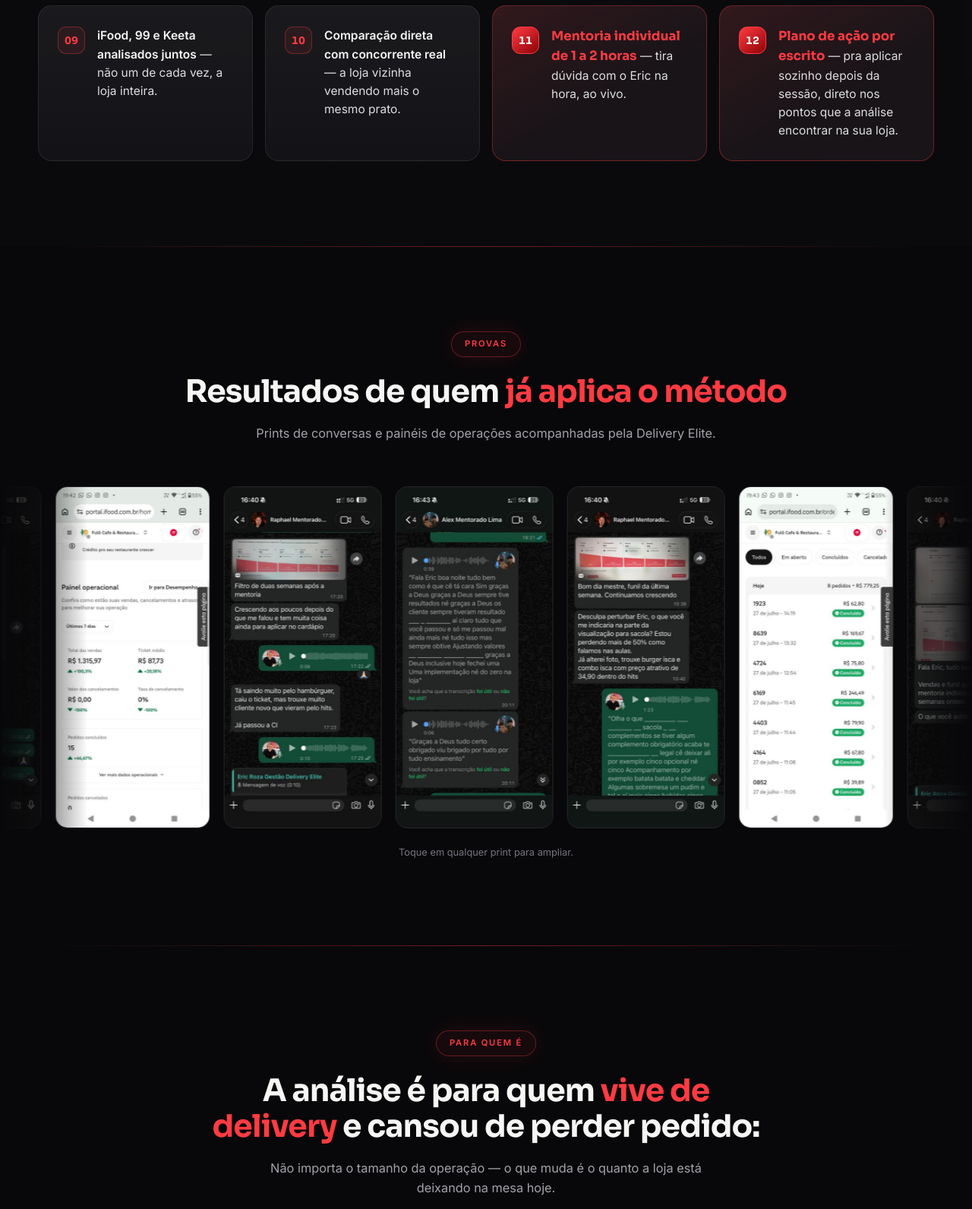
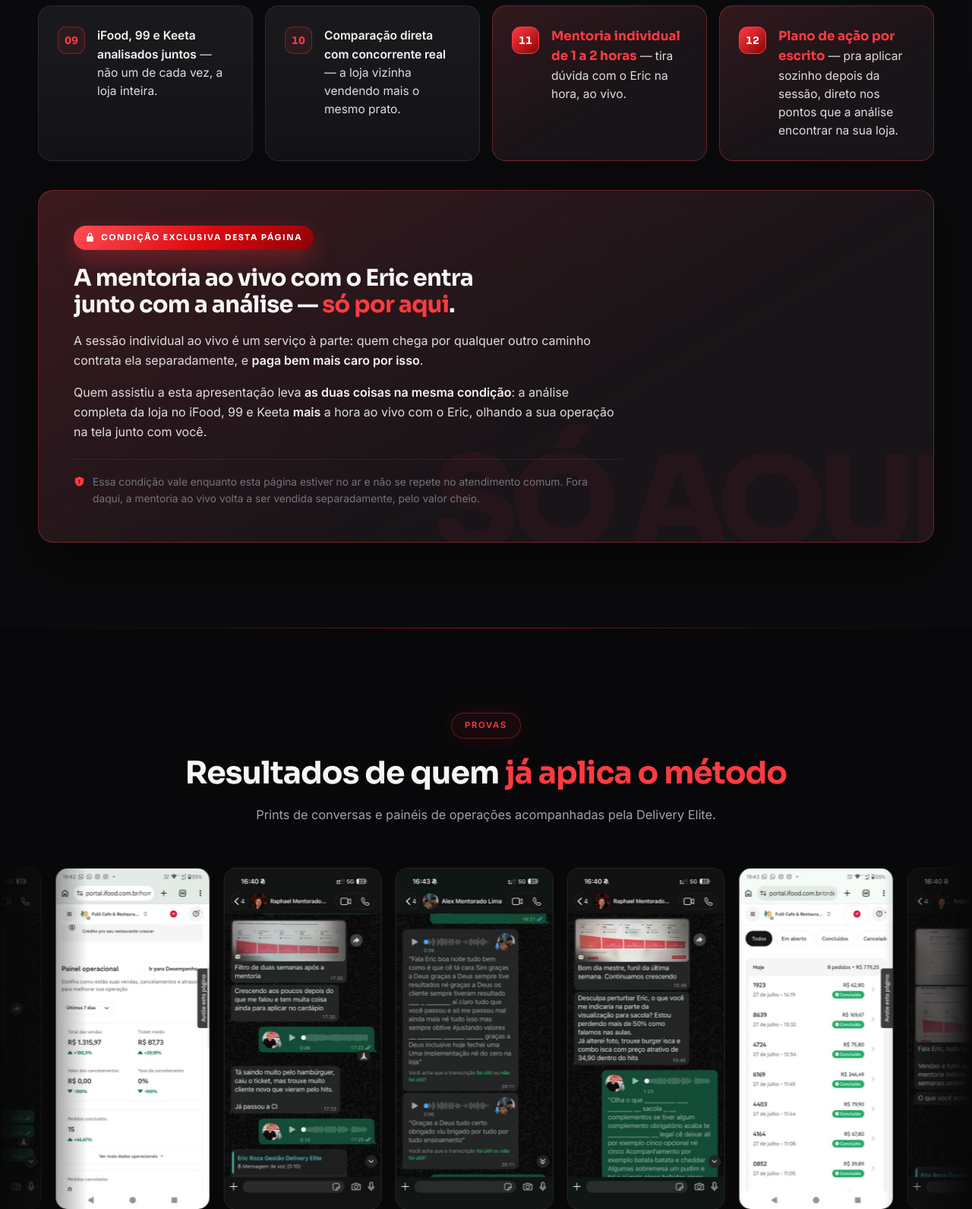
Before and after one commit to gabriellasaro-ui/LP---DELIVERY-ELITE--VSL-, a Flask app: template templates/vsl-analise-gravada.html in a window 1280 px wide. Shown: the part 1931-3522 px from the top of the page at 76% size. Run offline with Flask 3, Linux system fonts and the light colour scheme; the template is opened without the code that fills it, so the values that code supplies are empty.

Commit message:
3erwerwe

```diff
--- a/templates/vsl-analise-gravada.html
+++ b/templates/vsl-analise-gravada.html
@@ -693,6 +693,18 @@
       margin-top: clamp(40px, 5vw, 58px);
     }
 
+    /* Grade travada em 3 colunas: com auto-fit a ultima secao caia em
+       4 + 2 e a segunda linha ficava orfa no meio da tela. */
+    .grid-3 { grid-template-columns: repeat(3, 1fr); }
+
+    @media (max-width: 900px) {
+      .grid-3 { grid-template-columns: repeat(2, 1fr); }
+    }
+
+    @media (max-width: 620px) {
+      .grid-3 { grid-template-columns: 1fr; }
+    }
+
     /* ============ CARDS ============ */
     .card {
       position: relative;
@@ -806,6 +818,99 @@
       font-family: var(--font-display);
       font-weight: 700;
       font-size: 1.08em;
+    }
+
+
+    /* ============ BLOCO DE EXCLUSIVIDADE ============ */
+    .exclusive {
+      position: relative;
+      margin-top: clamp(26px, 3.2vw, 38px);
+      padding: clamp(30px, 4vw, 46px);
+      overflow: hidden;
+      border: 1px solid var(--line-strong);
+      border-radius: 20px;
+      background:
+        linear-gradient(150deg, rgba(255, 59, 66, 0.17), rgba(255, 59, 66, 0.02) 64%),
+        var(--ink-3);
+      box-shadow: 0 26px 62px rgba(0, 0, 0, 0.5);
+    }
+
+    /* Marca de fundo: reforca a exclusividade sem ocupar espaco de leitura */
+    .exclusive::before {
+      content: "SÓ AQUI";
+      position: absolute;
+      right: -14px;
+      bottom: -34px;
+      color: rgba(255, 59, 66, 0.06);
+      font-family: var(--font-display);
+      font-size: clamp(78px, 13vw, 168px);
+      font-weight: 800;
+      letter-spacing: -0.06em;
+      line-height: 1;
+      pointer-events: none;
+    }
+
+    .exclusive > * { position: relative; z-index: 1; }
+
+    .exclusive-tag {
+      display: inline-flex;
+      align-items: center;
+      gap: 8px;
+      padding: 7px 15px;
+      border-radius: 999px;
+      background: linear-gradient(135deg, #ff4f55, var(--red) 54%, var(--red-deep));
+      color: #ffffff;
+      font-family: var(--font-display);
+      font-size: 0.67rem;
+      font-weight: 700;
+      letter-spacing: 0.15em;
+      text-transform: uppercase;
+      box-shadow: 0 12px 30px rgba(255, 59, 66, 0.3);
+    }
+
+    .exclusive-tag svg { width: 13px; height: 13px; fill: currentColor; }
+
+    .exclusive h3 {
+      max-width: 780px;
+      margin: 20px 0 0;
+      font-family: var(--font-display);
+      font-size: clamp(1.28rem, 2.7vw, 1.9rem);
+      font-weight: 700;
+      line-height: 1.18;
+      letter-spacing: -0.022em;
+      text-wrap: balance;
+    }
+
+    .exclusive h3 em { font-style: normal; color: var(--red-bright); }
+
+    .exclusive p {
+      max-width: 720px;
+      margin: 16px 0 0;
+      color: #dededf;
+      font-size: 1rem;
+      line-height: 1.62;
+      text-wrap: pretty;
+    }
+
+    .exclusive p b { color: var(--text); font-weight: 600; }
+
+    .exclusive-note {
+      display: flex;
+      gap: 10px;
+      align-items: flex-start;
+      margin-top: 22px !important;
+      padding-top: 18px;
+      border-top: 1px dashed rgba(255, 59, 66, 0.28);
+      color: var(--text-dim) !important;
+      font-size: 0.86rem !important;
+    }
+
+    .exclusive-note svg {
+      flex: 0 0 auto;
+      margin-top: 3px;
+      width: 15px;
+      height: 15px;
+      fill: var(--red-bright);
     }
 
     /* ============ CARROSSEL DE PROVAS ============ */
@@ -1189,6 +1294,31 @@
             <p><b>Plano de ação por escrito</b> — pra aplicar sozinho depois da sessão, direto nos pontos que a análise encontrar na sua loja.</p>
           </li>
         </ul>
+
+        <!-- Ancora de exclusividade: explica por que a mentoria ao vivo
+             aparece dentro desta oferta e nao em qualquer outro lugar. -->
+        <div class="exclusive reveal">
+          <span class="exclusive-tag">
+            <svg viewBox="0 0 24 24" aria-hidden="true"><path d="M12 1a5 5 0 0 0-5 5v3H6a2 2 0 0 0-2 2v9a2 2 0 0 0 2 2h12a2 2 0 0 0 2-2v-9a2 2 0 0 0-2-2h-1V6a5 5 0 0 0-5-5zm-3 8V6a3 3 0 1 1 6 0v3H9z"/></svg>
+            Condição exclusiva desta página
+          </span>
+          <h3>A mentoria ao vivo com o Eric entra junto com a análise — <em>só por aqui</em>.</h3>
+          <p>
+            A sessão individual ao vivo é um serviço à parte: quem chega por qualquer outro
+            caminho contrata ela separadamente, e <b>paga bem mais caro por isso</b>.
+          </p>
+          <p>
+            Quem assistiu a esta apresentação leva <b>as duas coisas na mesma condição</b>:
+            a análise completa da loja no iFood, 99 e Keeta <b>mais</b> a hora ao vivo com o Eric,
+            olhando a sua operação na tela junto com você.
+          </p>
+          <p class="exclusive-note">
+            <svg viewBox="0 0 24 24" aria-hidden="true"><path d="M12 2 3 6v6c0 5.2 3.8 9.4 9 10 5.2-.6 9-4.8 9-10V6l-9-4zm0 6a1.2 1.2 0 0 1 1.2 1.2v4a1.2 1.2 0 0 1-2.4 0v-4A1.2 1.2 0 0 1 12 8zm0 9.6a1.3 1.3 0 1 1 0-2.6 1.3 1.3 0 0 1 0 2.6z"/></svg>
+            <span>Essa condição vale enquanto esta página estiver no ar e não se repete no
+            atendimento comum. Fora daqui, a mentoria ao vivo volta a ser vendida separadamente,
+            pelo valor cheio.</span>
+          </p>
+        </div>
       </div>
     </section>
 
@@ -1286,7 +1416,7 @@
           </p>
         </div>
 
-        <ul class="grid">
+        <ul class="grid grid-3">
           <li class="card reveal">
             <span class="card-num">01</span>
             <p>Donos de restaurantes e bares que querem <b>lucrar mais no delivery</b>.</p>
@@ -1322,7 +1452,8 @@
           <span class="section-tag">Próximo passo</span>
           <h2 id="final-title">Receba a <em>análise da sua loja</em></h2>
           <p class="section-lead">
-            O mesmo método aplicado em mais de 500 restaurantes, olhando para a sua operação.
+            A análise da loja mais a mentoria ao vivo com o Eric, na condição que só existe
+            nesta página.
           </p>
         </div>
 
```
